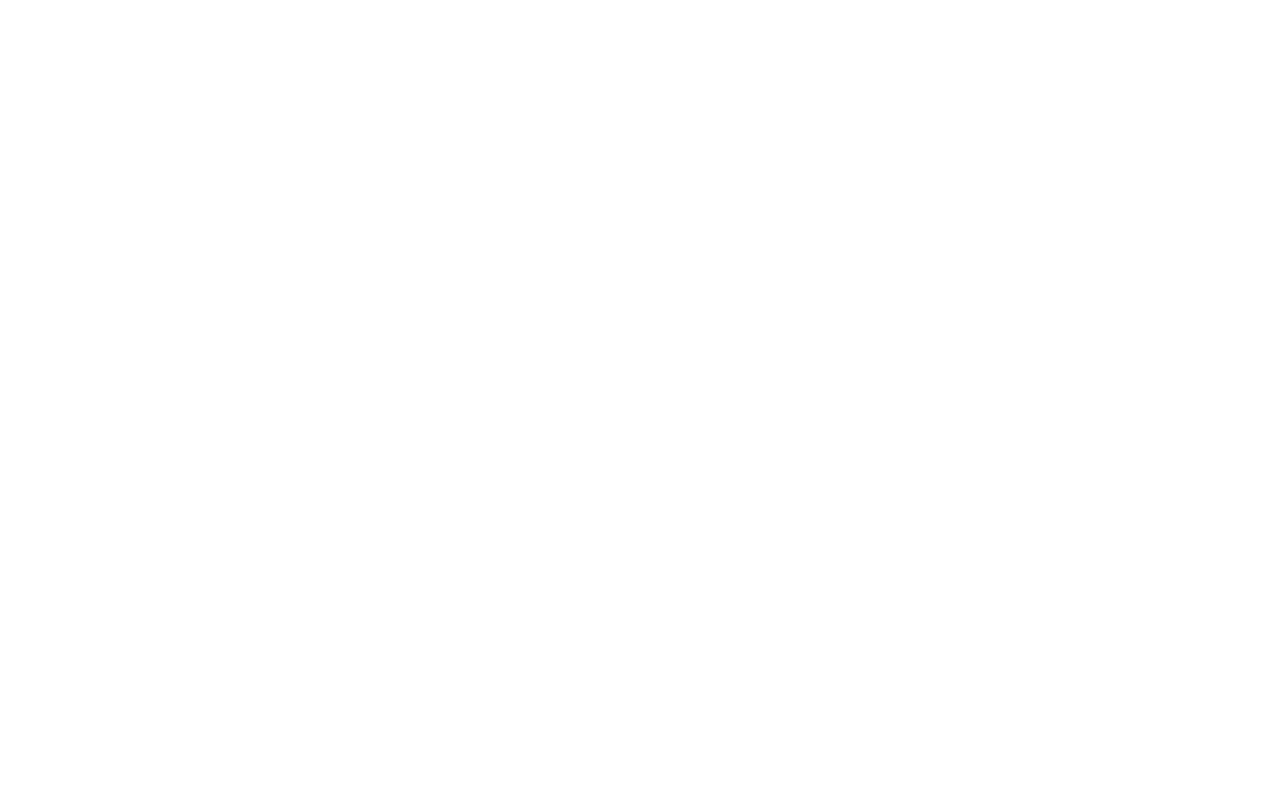
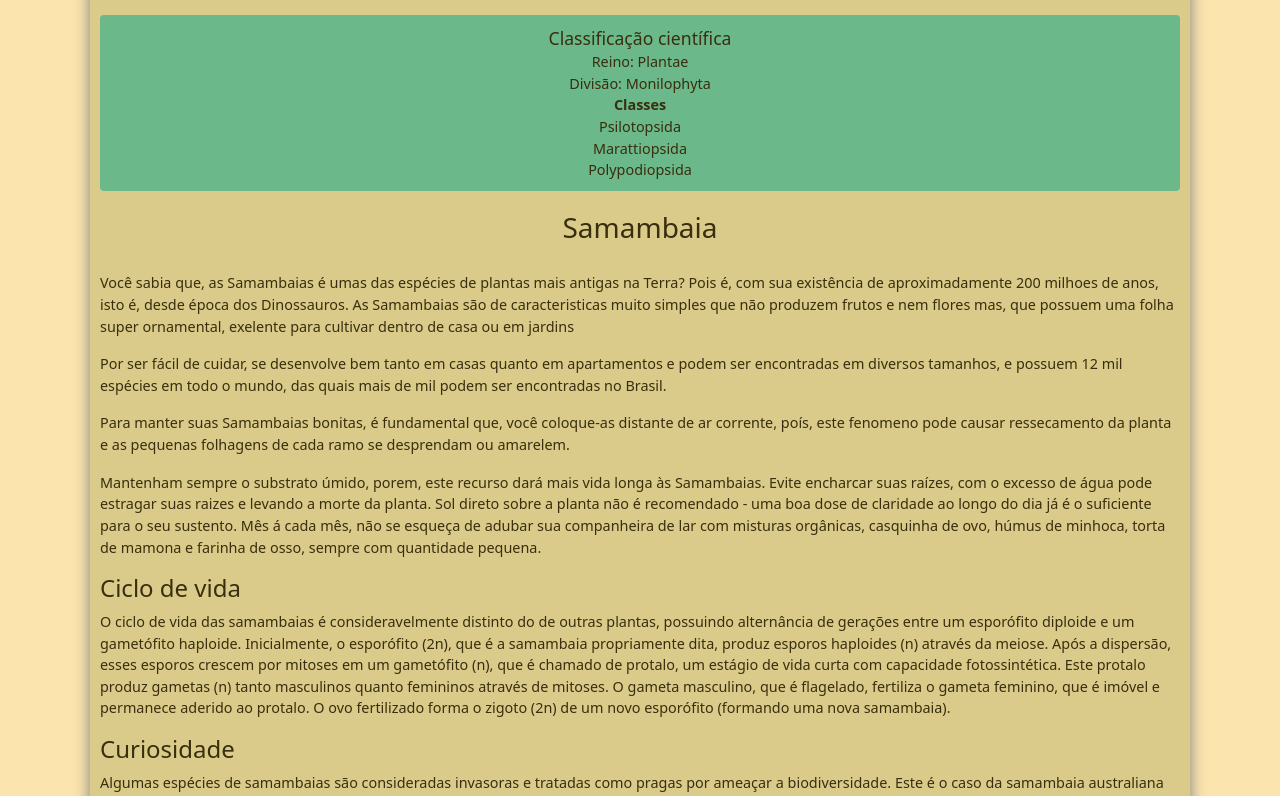
Before and after one commit to JordanDevFront/Botanica, an Angular app: page /text-one-mobile in a window 1280 px wide. Before the commit this address led to /. Shown: the part 2380-3176 px from the top of the page. Before the commit the page ends 2345 px from the top, so only its background shows below. Built offline with nearby package versions, Linux system fonts and the light colour scheme.

Commit message:
alterações

```diff
--- a/src/app/CardDesktop/card/card.component.html
+++ b/src/app/CardDesktop/card/card.component.html
@@ -29,7 +29,7 @@
 <div class="card control-mobile container" style="width: 16rem;">
     <img src="../../../assets/CardOne.png" class="card-img-top margin-10-top" alt="..." />
     <div class="card-body">
-        <button type="button" class="btn btn-success">Saiba mais</button>
+        <button type="button" routerLink="/text-one-mobile" class="btn btn-success">Saiba mais</button>
     </div>
 </div>
 
--- a/src/app/app.module.ts
+++ b/src/app/app.module.ts
@@ -13,6 +13,7 @@ import { SobreComponent } from './QuemSomos/sobre/sobre.component';
 import { DescriptionComponent } from './DescriptionDesktop/description/description.component';
 import { TextTwoComponent } from './TextCardTwo/text-two/text-two.component';
 import { RodapeDesktopComponent } from './rodape-desktop/rodape-desktop.component';
+import { TextCardOneMobileComponent } from './text-card-one-mobile/text-card-one-mobile.component';
 
 
 @NgModule({
@@ -25,7 +26,8 @@ import { RodapeDesktopComponent } from './rodape-desktop/rodape-desktop.componen
     SobreComponent,
     DescriptionComponent,
     TextTwoComponent,
-    RodapeDesktopComponent
+    RodapeDesktopComponent,
+    TextCardOneMobileComponent
   ],
   imports: [
     BrowserModule,
--- a/src/app/app.routing.ts
+++ b/src/app/app.routing.ts
@@ -9,10 +9,12 @@ declare module "@angular/core" {
 
 import { TextComponent } from './TextCardOne/text/text.component';
 import {TextTwoComponent} from './TextCardTwo/text-two/text-two.component';
+import { TextCardOneMobileComponent } from './text-card-one-mobile/text-card-one-mobile.component';
 
 const APP_ROUTES: Routes = [
     { path: 'textOne', component: TextComponent },
-    { path: 'textTwo', component: TextTwoComponent }
+    { path: 'textTwo', component: TextTwoComponent },
+    { path: 'text-one-mobile', component: TextCardOneMobileComponent}
 ];
 
 export const routing: ModuleWithProviders = RouterModule.forRoot(APP_ROUTES);
--- /dev/null
+++ b/src/app/text-card-one-mobile/text-card-one-mobile.component.css
@@ -0,0 +1,35 @@
+.bgColor-color{
+    background: #dacb8a;
+    color: #392e0e;
+}
+.bgColor-color-text{
+    background: #6bb88a;
+    color: #392e0e;
+}
+.box-shadow{
+    box-shadow: 0 0 1em rgb(126, 125, 125);
+}
+.format-border-mobile{
+    align-items: center;
+    padding: 10px;
+    border-radius: 4px;
+}
+.container-mobile{
+    padding:20px;
+    font-size: 0.9rem;
+}
+.width-img img{
+    width: 150px;
+}
+.center-item{
+    text-align: center;
+}
+.border-radius img{
+    border-radius: 4px;
+}
+.padding{
+    padding: 20px;
+}
+.title{
+    font-size: 1.1rem;
+}
--- /dev/null
+++ b/src/app/text-card-one-mobile/text-card-one-mobile.component.html
@@ -0,0 +1,88 @@
+<div class="container container-mobile">
+    <div class="bgColor-color box-shadow format-border-mobile">
+        <div class="width-img center-item border-radius padding">
+            <img src="../../../assets/samambaia.jpeg" alt="..." />
+        </div>
+
+        <div class="container bgColor-color-text format-border-mobile">
+            <div class="center-item scientific-classifications">
+                <label class="title">Classificação científica</label>
+                <br />
+                <span>Reino: Plantae</span>
+                <br />
+                <span>Divisão: Monilophyta</span>
+                <br />
+                <strong><span>Classes</span></strong>
+                <br />
+                <span>Psilotopsida</span>
+                <br />
+                <span>Marattiopsida</span>
+                <br />
+                <span>Polypodiopsida</span>
+            </div>
+        </div>
+
+        <div class="padding center-item">
+            <h3>Samambaia</h3>
+        </div>
+
+        <div>
+            <p>
+                Você sabia que, as Samambaias é umas das espécies de plantas mais antigas na Terra?
+                Pois é, com sua existência de aproximadamente 200 milhoes de anos, isto é, desde época dos
+                Dinossauros.
+                As Samambaias são de caracteristicas muito simples que não produzem frutos e nem flores mas, que
+                possuem
+                uma folha super ornamental, exelente
+                para cultivar dentro de casa ou em jardins
+            </p>
+
+            <p>
+                Por ser fácil de cuidar, se desenvolve bem tanto em casas quanto em apartamentos e podem ser
+                encontradas em
+                diversos tamanhos, e possuem 12 mil espécies em todo o mundo, das quais mais de mil podem ser
+                encontradas
+                no Brasil.
+            </p>
+
+            <p>
+                Para manter suas Samambaias bonitas, é fundamental que, você coloque-as distante de ar corrente,
+                poís, este fenomeno
+                pode causar ressecamento da planta e as pequenas folhagens de cada ramo se desprendam ou amarelem.
+            </p>
+
+            <p>
+                Mantenham sempre o substrato úmido, porem, este recurso dará mais vida longa às Samambaias.
+                Evite encharcar suas raízes, com o excesso de água pode estragar suas raizes e levando a morte da
+                planta.
+                Sol direto sobre a planta não é recomendado - uma boa dose de claridade ao longo do dia já é o
+                suficiente para o seu
+                sustento. Mês á cada mês, não se esqueça de adubar sua companheira de lar com misturas orgânicas,
+                casquinha de ovo, húmus de
+                minhoca, torta de mamona e farinha de osso, sempre com quantidade pequena.
+            </p>
+
+            <h4>Ciclo de vida</h4>
+            <p>
+                O ciclo de vida das samambaias é consideravelmente distinto do de outras plantas, possuindo alternância
+                de
+                gerações entre um esporófito diploide e um gametófito haploide. Inicialmente, o esporófito (2n), que é a
+                samambaia propriamente dita, produz esporos haploides (n) através da meiose. Após a dispersão, esses
+                esporos
+                crescem por mitoses em um gametófito (n), que é chamado de protalo, um estágio de vida curta com
+                capacidade
+                fotossintética. Este protalo produz gametas (n) tanto masculinos quanto femininos através de mitoses. O
+                gameta masculino, que é flagelado, fertiliza o gameta feminino, que é imóvel e permanece aderido ao
+                protalo.
+                O ovo fertilizado forma o zigoto (2n) de um novo esporófito (formando uma nova samambaia).
+            </p>
+
+            <h4>Curiosidade</h4>
+            <p>
+                Algumas espécies de samambaias são consideradas invasoras e tratadas como pragas por ameaçar a
+                biodiversidade. Este é o caso da samambaia australiana (Cyathea cooperi) que foi introduzida no Havaí e
+                hoje cresce sem controle, competindo com a vegetação nativa.
+            </p>
+        </div>
+    </div>
+</div>
--- /dev/null
+++ b/src/app/text-card-one-mobile/text-card-one-mobile.component.ts
@@ -0,0 +1,15 @@
+import { Component, OnInit } from '@angular/core';
+
+@Component({
+  selector: 'app-text-card-one-mobile',
+  templateUrl: './text-card-one-mobile.component.html',
+  styleUrls: ['./text-card-one-mobile.component.css']
+})
+export class TextCardOneMobileComponent implements OnInit {
+
+  constructor() { }
+
+  ngOnInit(): void {
+  }
+
+}
```
Also changed, not shown: 1 other file (tests, documents, lock files or other folders).
